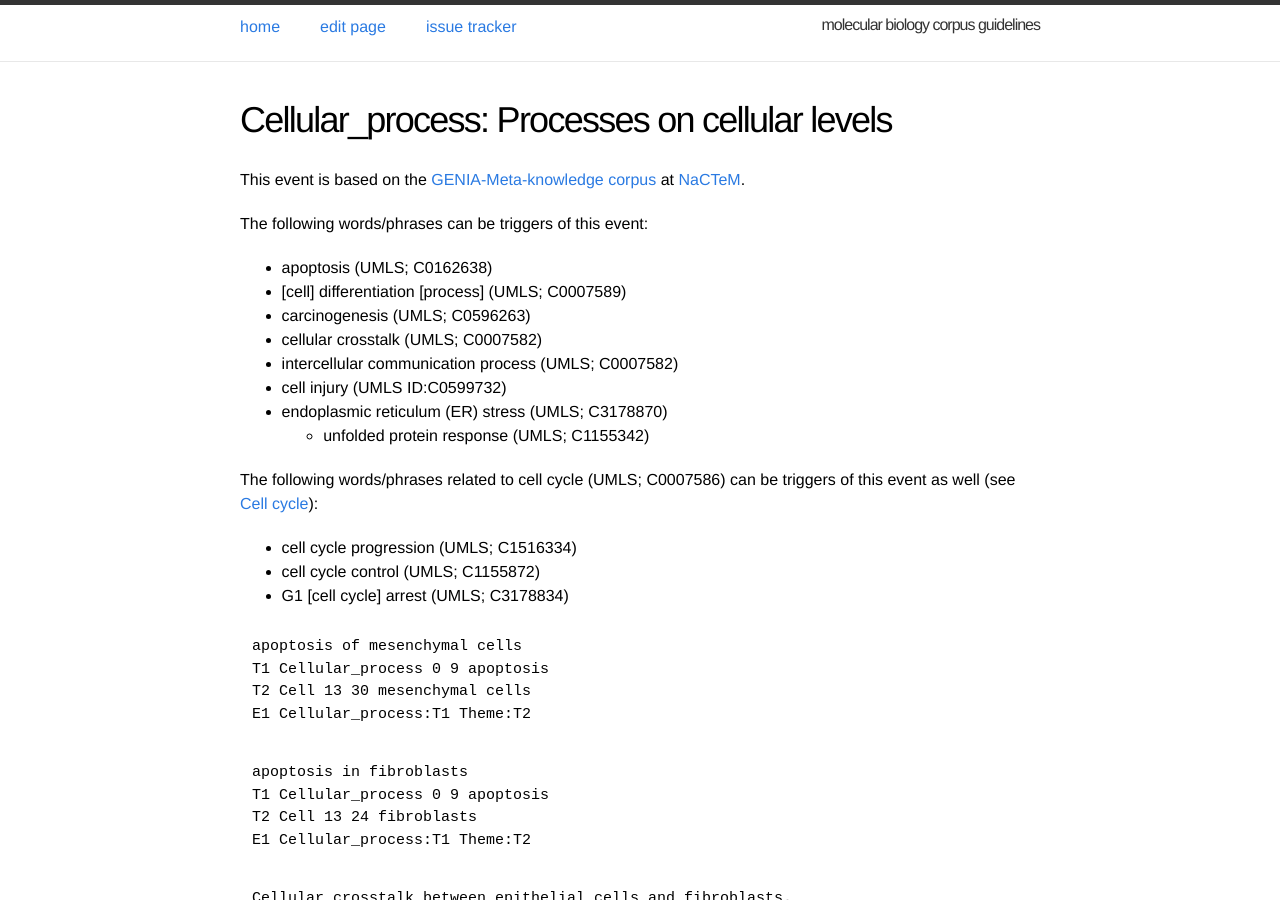
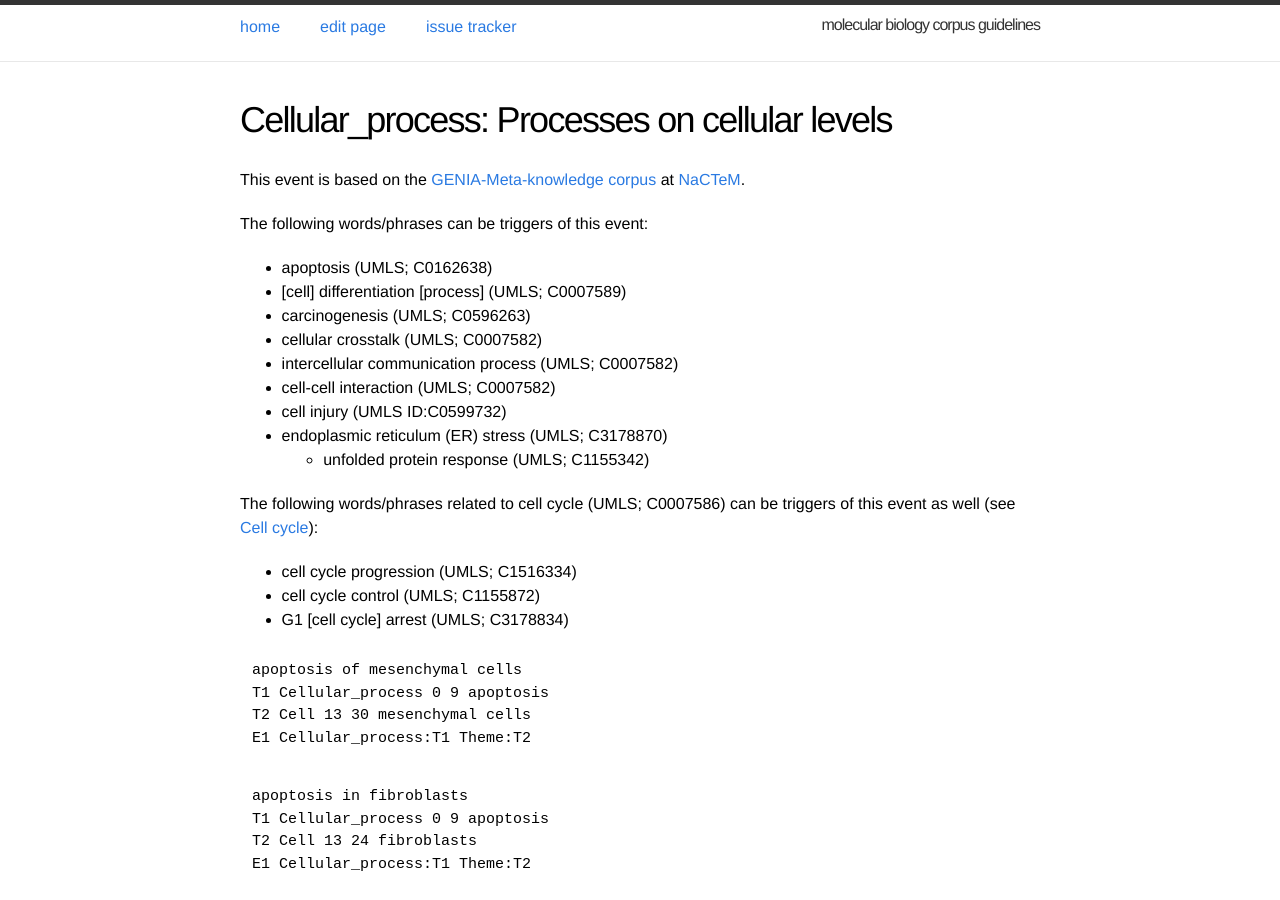
Before and after one commit to ezcatdb/molbiol_lung_corpus-guidelines, a Jekyll site: the page built from _event/Cellular_process.md, in a window 1280 px wide and 900 px high. Built offline with Jekyll 4.4.1, drawn with Linux system fonts in a browser that asks for light colours.

Commit message:
additional trigger word included in _event/Cellular_process.md

```diff
--- a/_event/Cellular_process.md
+++ b/_event/Cellular_process.md
@@ -15,6 +15,7 @@ The following words/phrases can be triggers of this event:
 - carcinogenesis (UMLS; C0596263)
 - cellular crosstalk (UMLS; C0007582)
 - intercellular communication process (UMLS; C0007582)
+- cell-cell interaction (UMLS; C0007582)
 - cell injury (UMLS ID:C0599732)
 - endoplasmic reticulum (ER) stress (UMLS; C3178870)
   - unfolded protein response (UMLS; C1155342)
```
